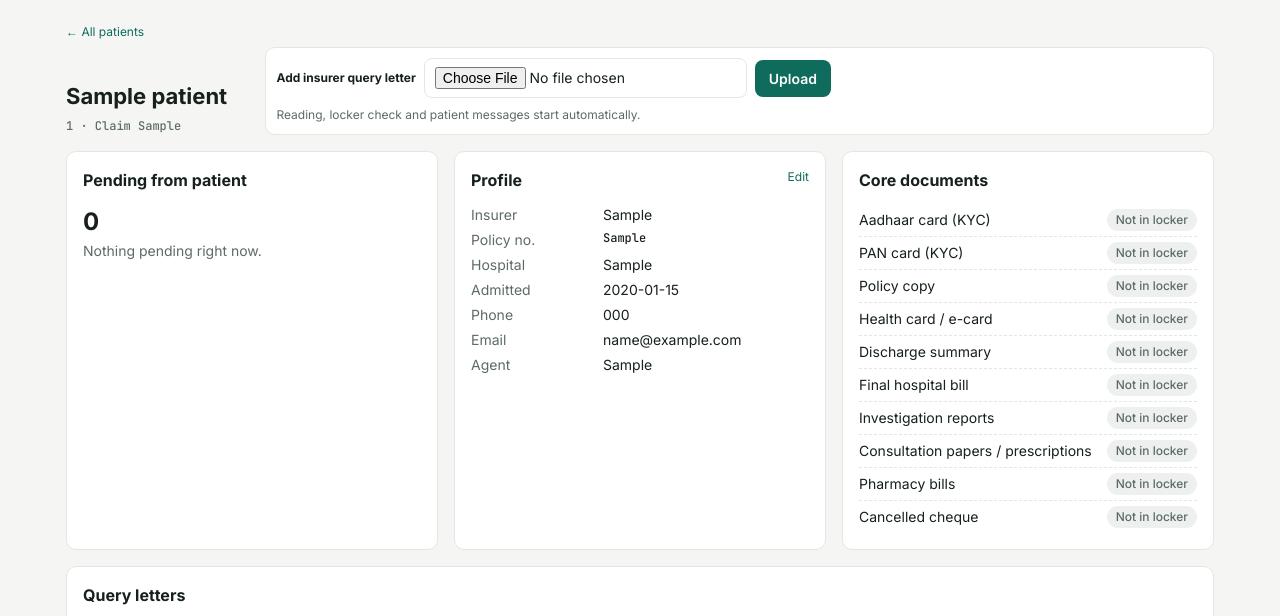
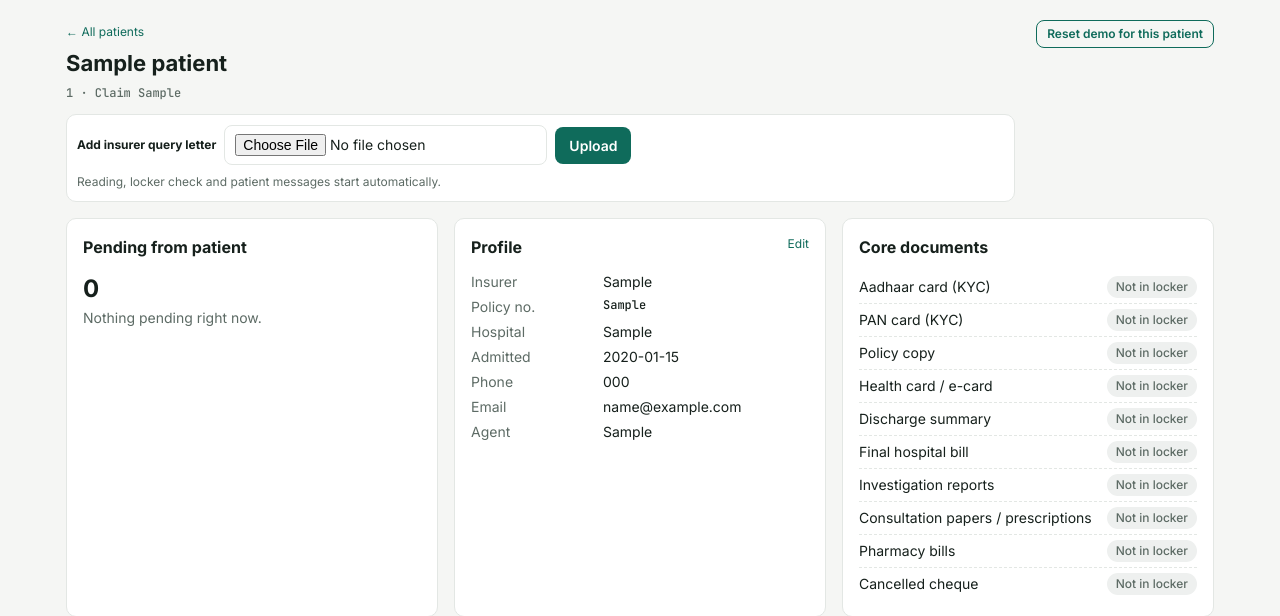
Before and after one commit to DhawanRonak/claim-query-autopilot, a FastAPI app: page /patients/1 in a window 1280 px wide. Shown: the part 45-661 px from the top of the page. Run offline with FastAPI, Linux system fonts and the light colour scheme; the visitor is signed in with stand-in values (Sample User, id 1); tables that the repository leaves empty hold one stand-in row (values such as "Sample post"); data that the repository does not hold is empty.

Commit message:
Add admin Reset demo per patient, P003 sample documents
Co-Authored-By: Claude Sonnet 5.5 <noreply@anthropic.com>
Claude-Session: https://claude.ai/code/session_019N8hnvticihh47oc5jrbM5

```diff
--- a/app/main.py
+++ b/app/main.py
@@ -374,6 +374,33 @@ def patient_page(request: Request, pid: str):
         "doc_types": sorted(DOC_TYPES.items(), key=lambda kv: kv[1]["label"])})
 
 
+@app.post("/patients/{pid}/reset-demo")
+def reset_demo(request: Request, pid: str, csrf: str = Form("")):
+    """Admin only: wipe this patient's letters, messages, notices and anything uploaded after the starter data,
+    so a demo can be run again from a clean state."""
+    user = require_user(request)
+    admin_only(user)
+    check_csrf(request, csrf)
+    if not db.q1("SELECT 1 FROM patients WHERE id=?", (pid,)):
+        raise HTTPException(404)
+    qids = [r["id"] for r in db.q("SELECT id FROM queries WHERE patient_id=?", (pid,))]
+    for qid in qids:
+        db.ex("DELETE FROM query_points WHERE query_id=?", (qid,))
+    db.ex("DELETE FROM messages WHERE patient_id=?", (pid,))
+    for r in db.q("SELECT stored_path FROM queries WHERE patient_id=?", (pid,)) + \
+            db.q("SELECT stored_path FROM documents WHERE patient_id=? AND uploaded_by!='seed'", (pid,)):
+        try:
+            Path(r["stored_path"]).unlink(missing_ok=True)
+        except Exception:
+            pass
+    db.ex("DELETE FROM queries WHERE patient_id=?", (pid,))
+    db.ex("DELETE FROM documents WHERE patient_id=? AND uploaded_by!='seed'", (pid,))
+    db.ex("DELETE FROM notifications WHERE patient_id=?", (pid,))
+    db.audit(user["username"], "RESET_DEMO", pid)
+    flash(request, "Demo reset: letters, messages and later uploads removed. Starter documents kept.")
+    return RedirectResponse(f"/patients/{pid}", 303)
+
+
 @app.post("/patients/{pid}/notifications/seen")
 def notifications_seen(request: Request, pid: str, csrf: str = Form("")):
     user = require_user(request)
--- a/app/templates/patient.html
+++ b/app/templates/patient.html
@@ -5,6 +5,11 @@
 {% set staff = user.role in ('admin','agent') %}
 {% set full_contact = user.role in ('admin','patient') %}
 {% if staff %}<a class="small" href="/">← All patients</a>{% endif %}
+{% if user.role == 'admin' %}
+<form method="post" action="/patients/{{ p.id }}/reset-demo" style="float:right;margin:0" onsubmit="return confirm('Remove this patient\'s letters, messages and uploads (starter documents are kept)?')">
+  <input type="hidden" name="csrf" value="{{ csrf }}"><button class="btn sm ghost">Reset demo for this patient</button>
+</form>
+{% endif %}
 {% if notes %}
 <div class="panel" style="background:var(--info-soft);border-color:#c9d9f3">
   <div style="display:flex;justify-content:space-between;align-items:center;gap:12px;flex-wrap:wrap">
```
Also changed, not shown: tests/test_flows.py (+19 -0 lines), 10 other files.
